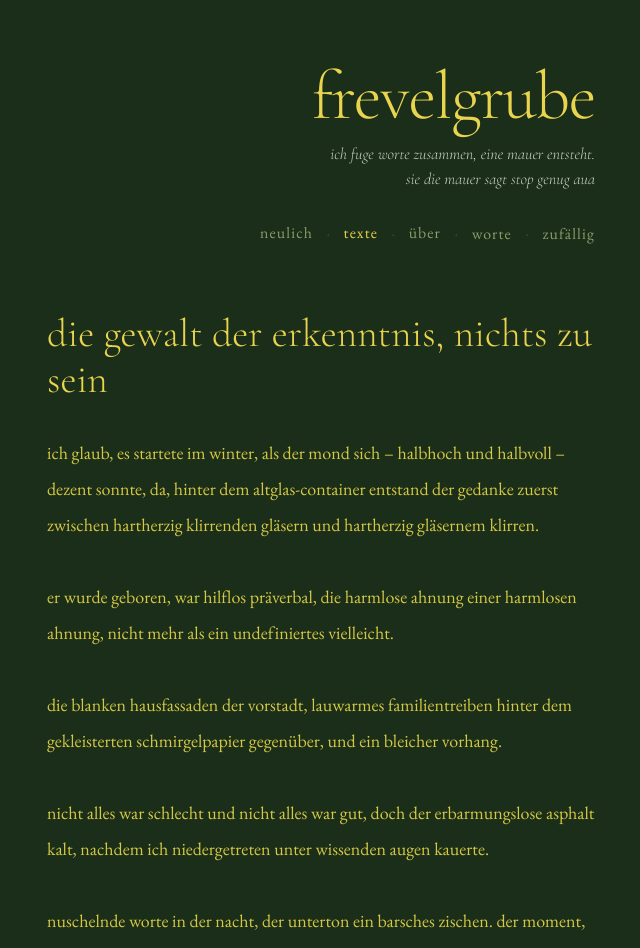
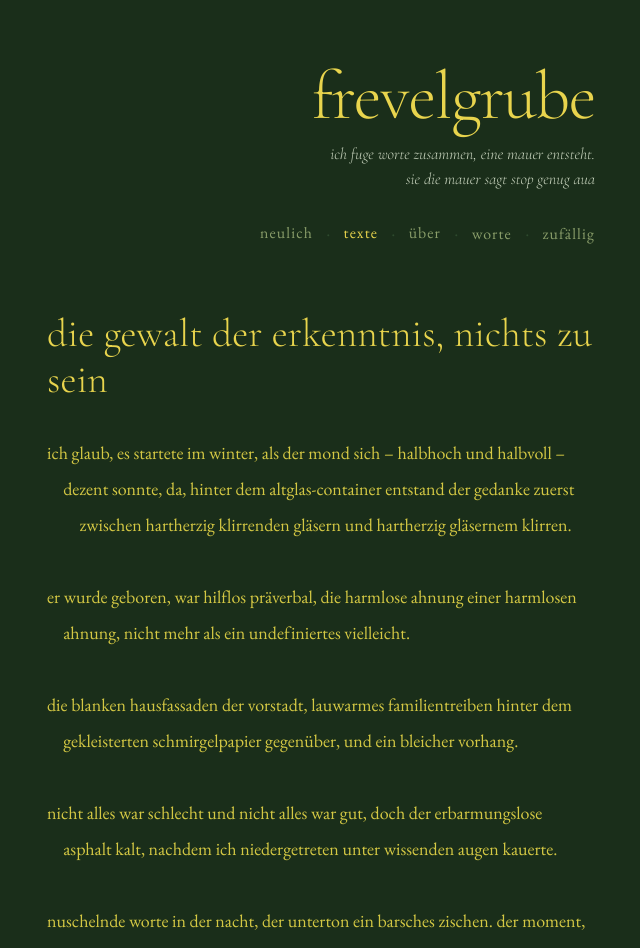
Before and after one commit to petroleumlampe/eskotese, a Next.js app: page /texte/die-gewalt-der-erkenntnis-nichts-zu-sein in a window 1280 px wide. Shown: the top 948 px of the page, without its empty margins (319-959 px from the left). Built offline with nearby package versions, Linux system fonts and the light colour scheme; no server answers.

Commit message:
texte: umbrochene verse als treppe, prosa und lange verse mit einzug
Co-Authored-By: Claude Opus 5.5 <noreply@anthropic.com>

```diff
--- a/src/app/globals.css
+++ b/src/app/globals.css
@@ -159,9 +159,27 @@ a:hover {
 }
 
 .text-content {
-  white-space: pre-line;
   line-height: 2;
   color: var(--yellow-dim);
+}
+
+/* Umbruch: hängender Einzug; kurze Verse als Treppe (TextBody.tsx) */
+.vers {
+  padding-left: 0.9em;
+  text-indent: -0.9em;
+}
+
+.vers.treppe {
+  padding-left: 0;
+  text-indent: 0;
+}
+
+.stufe {
+  display: block;
+}
+
+.leerzeile {
+  height: 2em;
 }
 
 /* Texte list */
--- a/src/components/RecentContent.tsx
+++ b/src/components/RecentContent.tsx
@@ -1,5 +1,6 @@
 'use client'
 import Link from 'next/link'
+import TextBody from '@/components/TextBody'
 import { useAuth } from '@/context/AuthContext'
 import type { Text } from '@/lib/texte'
 
@@ -48,7 +49,7 @@ export default function RecentContent({ text }: Props) {
       )}
       <article>
         <h2 className="text-title">{text.title}</h2>
-        <div className="text-content">{text.content}</div>
+        <TextBody content={text.content} />
         <StackedDate dateStr={text.date} />
       </article>
     </div>
--- a/src/components/SingleTextContent.tsx
+++ b/src/components/SingleTextContent.tsx
@@ -1,5 +1,6 @@
 'use client'
 import Link from 'next/link'
+import TextBody from '@/components/TextBody'
 import { useRouter } from 'next/navigation'
 import { useAuth } from '@/context/AuthContext'
 import type { Text, TextLink } from '@/lib/texte'
@@ -51,7 +52,7 @@ export default function SingleTextContent({ text, older, newer }: Props) {
       )}
       <article>
         <h2 className="text-title">{text.title}</h2>
-        <div className="text-content">{text.content}</div>
+        <TextBody content={text.content} />
         <StackedDate dateStr={text.date} />
       </article>
       {(older || newer) && (
--- /dev/null
+++ b/src/components/TextBody.tsx
@@ -0,0 +1,88 @@
+'use client'
+import { useEffect, useRef, useState } from 'react'
+
+// Umgebrochene Verse fallen als Treppe die Seite hinunter. Würde die Treppe mehr
+// als MAX_STUFEN Stufen bekommen, bleibt es beim hängenden Einzug.
+const STUFE_EM = 0.9
+const MAX_STUFEN = 6
+
+type Layout = (string[] | null)[]
+
+// Prosa bekommt keine Treppe. Als Prosa gilt ein Text nur, wenn mindestens zwei Drittel
+// seiner Zeilen lange Absätze mit mehreren Sätzen sind; im Zweifel ist es Lyrik.
+function isProsa(lines: string[]): boolean {
+  const filled = lines.map(l => l.trim()).filter(Boolean)
+  if (filled.length < 3) return false
+  const absaetze = filled.filter(l => l.length > 120 && (l.match(/[.!?:;] +\S/g) ?? []).length >= 2)
+  return absaetze.length / filled.length >= 2 / 3
+}
+
+function treppe(line: string, width: number, step: number, measure: (s: string) => number): string[] | null {
+  const words = line.trim().split(/\s+/)
+  const stufen: string[] = []
+  let current = ''
+  for (const w of words) {
+    const next = current ? `${current} ${w}` : w
+    if (current && measure(next) > width - stufen.length * step) {
+      stufen.push(current)
+      if (stufen.length >= MAX_STUFEN) return null
+      current = w
+    } else {
+      current = next
+    }
+  }
+  stufen.push(current)
+  return stufen.length > 1 ? stufen : null
+}
+
+export default function TextBody({ content }: { content: string }) {
+  const ref = useRef<HTMLDivElement>(null)
+  const [layout, setLayout] = useState<Layout>([])
+  const lines = content.split('\n')
+
+  useEffect(() => {
+    const el = ref.current
+    if (!el) return
+    const ctx = document.createElement('canvas').getContext('2d')
+    if (!ctx || isProsa(lines)) return
+
+    const compute = () => {
+      const style = getComputedStyle(el)
+      ctx.font = `${style.fontStyle} ${style.fontWeight} ${style.fontSize} ${style.fontFamily}`
+      const width = el.clientWidth - 2
+      const step = parseFloat(style.fontSize) * STUFE_EM
+      const measure = (s: string) => ctx.measureText(s).width
+      setLayout(lines.map(l => (l.trim() ? treppe(l, width, step, measure) : null)))
+    }
+
+    let frame = 0
+    const schedule = () => {
+      cancelAnimationFrame(frame)
+      frame = requestAnimationFrame(compute)
+    }
+    const observer = new ResizeObserver(schedule)
+    observer.observe(el)
+    document.fonts.ready.then(schedule)
+    return () => {
+      observer.disconnect()
+      cancelAnimationFrame(frame)
+    }
+  }, [content]) // eslint-disable-line react-hooks/exhaustive-deps
+
+  return (
+    <div className="text-content" ref={ref}>
+      {lines.map((line, i) => {
+        if (!line.trim()) return <div key={i} className="leerzeile" />
+        const stufen = layout[i]
+        if (!stufen) return <div key={i} className="vers">{line}</div>
+        return (
+          <div key={i} className="vers treppe">
+            {stufen.map((s, j) => (
+              <span key={j} className="stufe" style={{ paddingLeft: `${j * STUFE_EM}em` }}>{s}</span>
+            ))}
+          </div>
+        )
+      })}
+    </div>
+  )
+}
```
